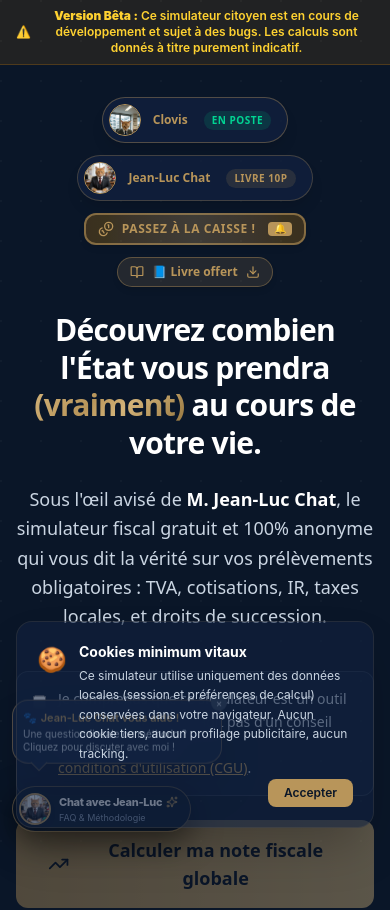
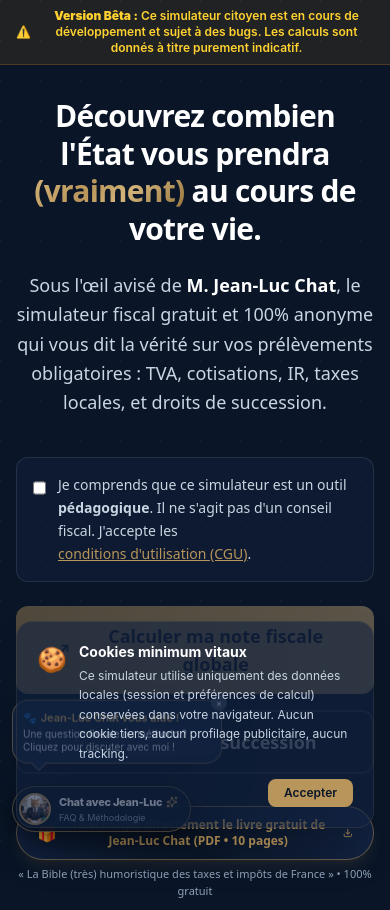
Before and after one commit to ouiblock/passez-a-la-caisse, a React (Vite) app: page / in a window 390 px wide. Shown: the top 910 px of the page. Built offline with nearby package versions, Linux system fonts and the light colour scheme.

Commit message:
fix(responsive): masquer les vignettes au-dessus du Hero sur mobile et tablette

```diff
--- a/src/components/LandingPageNew.jsx
+++ b/src/components/LandingPageNew.jsx
@@ -30,8 +30,8 @@
         {/* ── Hero Section ── */}
         <header className="flex flex-col items-center text-center mb-16 animate-fade-up">
 
-          {/* Badges du haut : Le duo d'inspecteurs Clovis & Jean-Luc Chat + Devise Interactive */}
-          <div className="flex flex-wrap items-center justify-center gap-3 mb-6">
+          {/* Badges du haut : uniquement sur desktop large, masqués sur mobile et tablette */}
+          <div className="hidden lg:flex flex-wrap items-center justify-center gap-3 mb-6">
             {/* Clovis - Inspecteur DGFIP en exercice */}
             <div className="inline-flex items-center gap-3 p-1.5 pr-4 bg-navy-light/70 border border-gold/40 rounded-full backdrop-blur-sm shadow-lg hover:border-gold transition-all">
               <div className="relative w-8 h-8 sm:w-9 sm:h-9 rounded-full overflow-hidden border border-gold flex-shrink-0">
```
